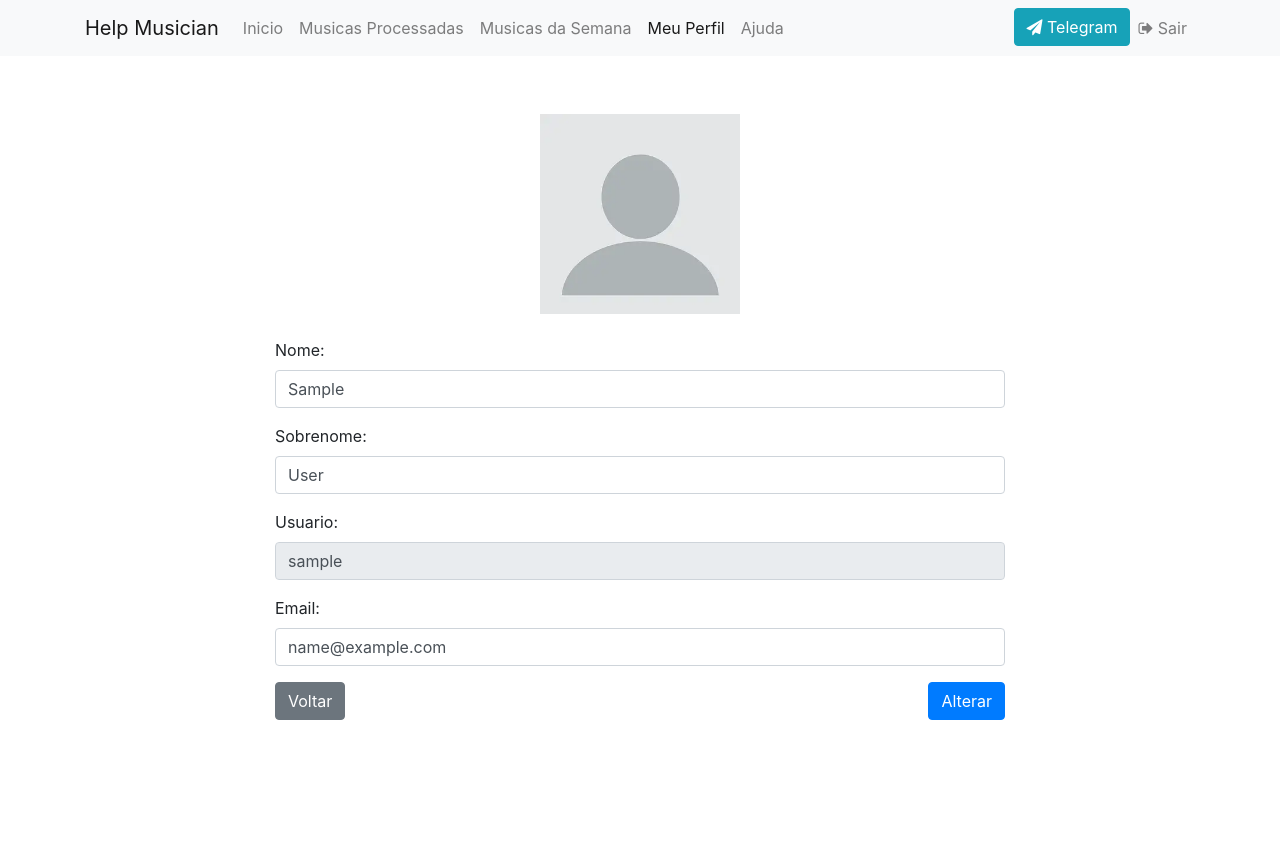
After one commit to caiodotdev/helpmusician, a Django app: page /my-profile/1/ in a window 1280 px wide. The commit adds this page. Run offline with Django 3.2, Linux system fonts and the light colour scheme; tables that the repository leaves empty hold one stand-in row (values such as "Sample post"); parts of the project's set-up code (start-up, migrations or seed data) failed here and were passed over; some libraries are stand-ins or nearby versions.

Commit message:
add my profile

```diff
--- a/app/forms.py
+++ b/app/forms.py
@@ -57,3 +57,9 @@ class UploadForm(BaseForm, ModelForm):
     class Meta:
         model = SourceFile
         fields = ['file']
+
+
+class ProfileForm(BaseForm, ModelForm):
+    class Meta:
+        model = User
+        fields = ['username', 'email', 'first_name', 'last_name', ]
--- a/app/templates/base.html
+++ b/app/templates/base.html
@@ -62,11 +62,14 @@
 {#                    <li id="drumkit" class="nav-item">#}
 {#                        <a class="nav-link clicked" href="{% url 'drumkit' %}">Drum Kit</a>#}
 {#                    </li>#}
-                    <li id="padkit" class="nav-item">
-                        <a class="nav-link clicked" href="{% url 'worship_pads' %}">Worship Pads</a>
-                    </li>
+{#                    <li id="padkit" class="nav-item">#}
+{#                        <a class="nav-link clicked" href="{% url 'worship_pads' %}">Worship Pads</a>#}
+{#                    </li>#}
                     <li id="selected" class="nav-item">
                         <a class="nav-link clicked" href="{% url 'selected' %}">Musicas da Semana</a>
+                    </li>
+                     <li id="profile_link" class="nav-item">
+                         <a class="nav-link clicked" href="{% url 'my_profile' user.pk %}">Meu Perfil</a>
                     </li>
                      <li id="selected" class="nav-item">
                         <a class="nav-link clicked" href="#" onclick="restart_tour();">Ajuda</a>
--- a/app/templates/music/list.html
+++ b/app/templates/music/list.html
@@ -29,14 +29,14 @@
                         </div>
                     </div>
                     <div id="list" class="row">
-                        <div class="col-md-12">
+                        <div class="col-12 col-sx-12">
                             <header>
                                 <div class="form-group form-inline pull-right">
                                     <input type="text" class="hidden" name="ordering" id="ordering"
                                            value="{{ ordering }}"/>
                                 </div>
                             </header>
-                            <table id="table" class="table table-striped table-responsive" cellspacing="0"
+                            <table id="table" class="table table-striped" cellspacing="0"
                                    cellpadding="0">
                                 <thead>
                                 <tr>
@@ -232,7 +232,6 @@
             },
             {
                 element: "#table",
-                backdrop: true,
                 placement: "top",
                 content: 'Aqui ficará sua lista de músicas baixadas. Você poderá buscar por uma música nova ' +
                     'ou pegar das Músicas da Semana.'
--- /dev/null
+++ b/app/templates/music/profile.html
@@ -0,0 +1,64 @@
+{% extends 'base.html' %}
+{% load form_utils %}
+{% load static %}
+{% block content %}
+    <div id="content" class="row">
+        <div class="col-12 col-sm-12">
+            <div class="jumbotron jumbotron-fluid bg-transparent">
+                <div class="container secondary-color text-center">
+                    <img class="img-responsive" style="max-height: 200px;"
+                         src="{% static 'default/img/user_p.webp' %}"/>
+                </div>
+                <br/>
+                <form action="" method="post">
+                    {% csrf_token %}
+                    <div class="container ">
+                        <div class="row justify-content-center">
+                            <div class="col-12 col-sm-8">
+                                <div class="form-group">
+                                    <label>Nome:</label>
+                                    {{ form.first_name }}
+                                </div>
+                            </div>
+                            <div class="col-12 col-sm-8">
+                                <div class="form-group">
+                                    <label>Sobrenome:</label>
+                                    {{ form.last_name }}
+                                </div>
+                            </div>
+                            <div class="col-12 col-sm-8">
+                                <div class="form-group">
+                                    <label>Usuario:</label>
+                                    {{ form.username }}
+                                </div>
+                            </div>
+                            <div class="col-12 col-sm-8">
+                                <div class="form-group">
+                                    <label>Email:</label>
+                                    {{ form.email }}
+                                </div>
+                            </div>
+                            <div class="col-12 col-sm-8">
+                                <a href="{% url 'index' %}" class="btn btn-secondary pull-left">Voltar</a>
+                                <button id="alterar" class="btn btn-primary pull-right">Alterar</button>
+                            </div>
+                        </div>
+
+                    </div>
+                    <br/>
+                </form>
+
+            </div>
+        </div>
+    </div>
+
+    <script type="text/javascript">
+
+        $(document).ready(function () {
+            $('input[name=username]').attr('readonly', 'true').addClass('disabled');
+            $('#profile_link').addClass('active');
+        });
+
+    </script>
+
+{% endblock %}
--- a/app/urls.py
+++ b/app/urls.py
@@ -2,7 +2,7 @@ from django.urls import path
 
 from .views.auth import LoginView, LogoutUser, RegisterView
 from .views.musician_views import ListTracks, ResultsView, ConfirmMusic, DrumKit, PadContinuous, CustomMixer, \
-    DeleteDynamic, PlayerView, SelectedView, SelectedOut, ConfirmAddMusic, ProcessedList, ProcessedListJson
+    DeleteDynamic, PlayerView, SelectedView, SelectedOut, ConfirmAddMusic, ProcessedList, ProcessedListJson, MeuPerfil
 
 urlpatterns = [
     path(
@@ -85,6 +85,11 @@ urlpatterns = [
         'processed-json/',
         ProcessedListJson.as_view(),
         name='processed_json'
+    ),
+    path(
+        'my-profile/<int:pk>/',
+        MeuPerfil.as_view(),
+        name='my_profile'
     )
 
 ]
--- a/app/views/musician_views.py
+++ b/app/views/musician_views.py
@@ -4,10 +4,11 @@ import django_filters
 from django.contrib import messages
 from django.contrib.admin.utils import NestedObjects
 from django.contrib.auth.mixins import LoginRequiredMixin
+from django.contrib.auth.models import User
 from django.db.models import Q
 from django.http import HttpResponseRedirect
 from django.urls import reverse
-from django.views.generic import ListView, TemplateView, DetailView, CreateView, DeleteView
+from django.views.generic import ListView, TemplateView, DetailView, CreateView, DeleteView, UpdateView
 from django_datatables_view.base_datatable_view import BaseDatatableView
 from youtube_title_parse import get_artist_title
 
@@ -15,7 +16,7 @@ from app.apis.DetectMobile import DetectMobileBrowser
 from app.apis.chordify import get_chordify, get_id_youtube, get_notes
 from app.apis.youtube import get_youtube_search, make_youtube_url
 from app.celery import app
-from app.forms import SourceTrackForm
+from app.forms import SourceTrackForm, ProfileForm
 from app.models import DynamicMix, SourceFile, YTAudioDownloadTask, SourceTrack, TaskStatus
 from app.tasks import create_dynamic_mix, fetch_youtube_audio
 from app.tests.base import LOCAL
@@ -406,3 +407,10 @@ class ProcessedListJson(BaseDatatableView):
                 tone__icontains=search) | Q(bpm__icontains=search))
         filter = SourceTrackFilter(self.request.GET, qs)
         return filter.qs
+
+
+class MeuPerfil(UpdateView):
+    template_name = 'music/profile.html'
+    form_class = ProfileForm
+    model = User
+    success_url = '/app/'
```
Also changed, not shown: app/tests/test_myprofile.py (added, +33 -0 lines), static/default/img/user_p.webp (added).
